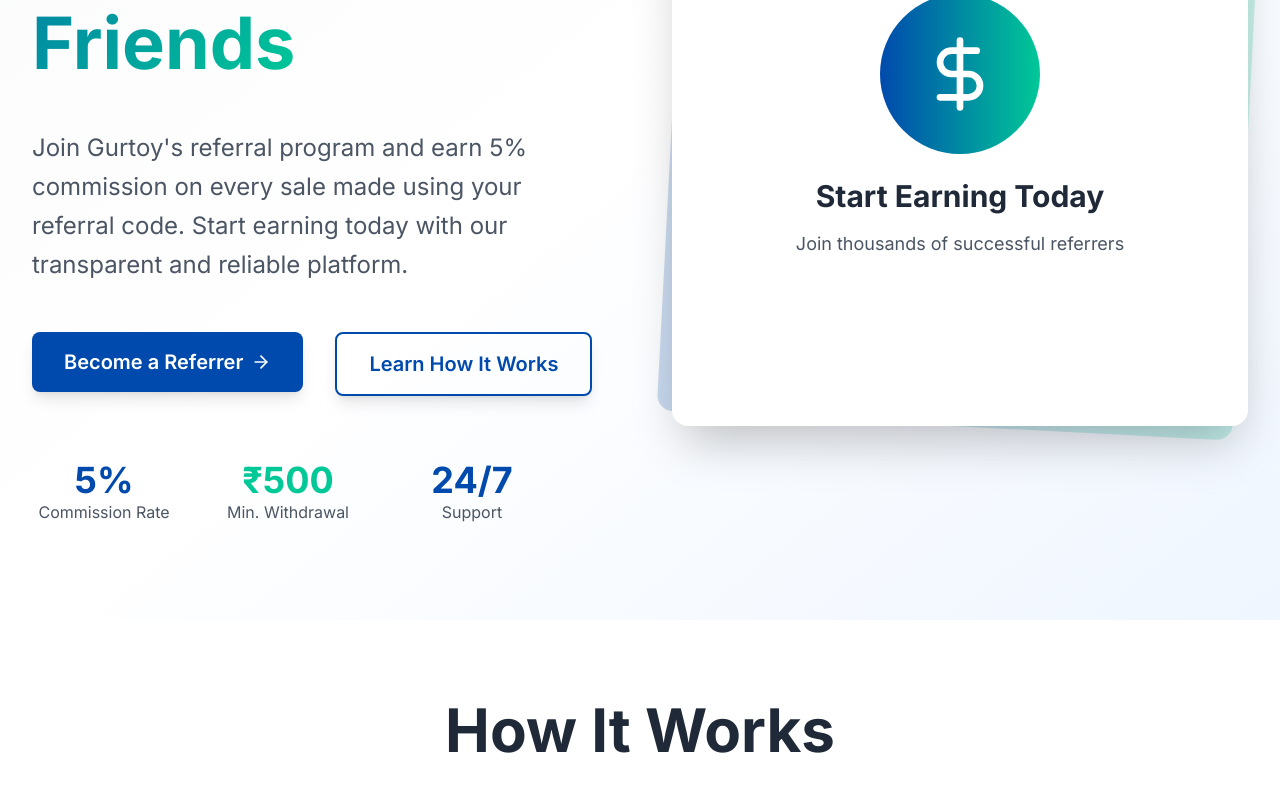
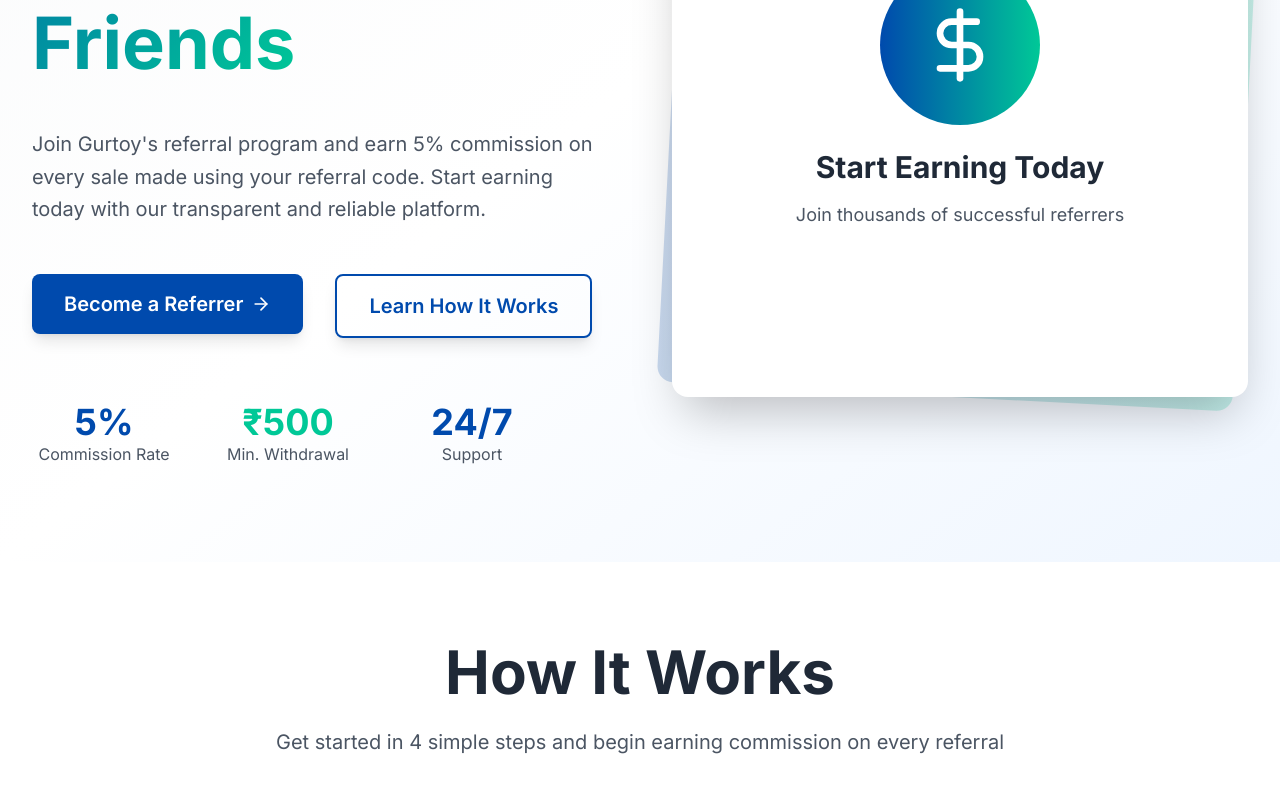
Before and after one commit to rjit1/gurtoy-refer-system-adminpanel, a Next.js app: page / in a window 1280 px wide. Shown: the part 400-1192 px from the top of the page. Built offline with nearby package versions, Linux system fonts and the light colour scheme.

Commit message:
performance

```diff
--- a/app/globals.css
+++ b/app/globals.css
@@ -2,7 +2,7 @@
 @tailwind components;
 @tailwind utilities;
 
-@import url('https://fonts.googleapis.com/css2?family=Inter:wght@400;600;700&display=swap');
+/* Removed external font import to use Next.js font optimization */
 
 @layer base {
   html {
@@ -104,7 +104,8 @@
   }
 
   .responsive-text-body {
-    @apply text-sm xs:text-base sm:text-lg md:text-xl lg:text-2xl;
+    @apply text-base sm:text-lg md:text-xl;
+    font-display: swap;
   }
 
   .responsive-text-small {
--- a/app/layout.tsx
+++ b/app/layout.tsx
@@ -4,7 +4,12 @@
 import ErrorBoundary from '../components/ErrorBoundary'
 import { ToastProvider } from '../components/ui/Toast'
 
-const inter = Inter({ subsets: ['latin'] })
+// Optimize font loading for better performance
+const inter = Inter({
+  subsets: ['latin'],
+  display: 'swap',
+  preload: true
+})
 
 export const viewport: Viewport = {
   width: 'device-width',
@@ -39,6 +44,11 @@
 }) {
   return (
     <html lang="en">
+      <head>
+        {/* Preconnect to Google Fonts to improve loading performance */}
+        <link rel="preconnect" href="https://fonts.googleapis.com" />
+        <link rel="preconnect" href="https://fonts.gstatic.com" crossOrigin="anonymous" />
+      </head>
       <body className={inter.className}>
         <ErrorBoundary>
           <ToastProvider>
--- a/app/page.tsx
+++ b/app/page.tsx
@@ -24,13 +24,15 @@
 import SplashScreen from '../components/SplashScreen'
 
 export default function LandingPage() {
-  const [showSplash, setShowSplash] = useState(true)
+  // Start with splash hidden for better initial load performance
+  const [showSplash, setShowSplash] = useState(false)
 
   useEffect(() => {
     // Check if splash screen has been shown before in this session
     const hasSeenSplash = sessionStorage.getItem('hasSeenSplash')
-    if (hasSeenSplash) {
-      setShowSplash(false)
+    if (!hasSeenSplash) {
+      // Only show splash if it hasn't been seen before
+      setShowSplash(true)
     }
   }, [])
 
@@ -132,35 +134,27 @@
     <div className="min-h-screen">
       <Header />
 
-      {/* Hero Section */}
+      {/* Hero Section - Optimized for performance */}
       <section id="hero" className="pt-20 xs:pt-24 sm:pt-28 lg:pt-32 pb-12 xs:pb-16 sm:pb-20 lg:pb-24 bg-gradient-to-br from-gray-50 via-white to-blue-50 overflow-hidden">
         <div className="container-max">
-          <div className="flex flex-col lg:grid lg:grid-cols-2 lg:gap-12 xl:gap-16 2xl:gap-20 items-center min-h-[60vh] xs:min-h-[65vh] sm:min-h-[70vh] lg:min-h-[85vh]">
+          <div className="flex flex-col lg:grid lg:grid-cols-2 lg:gap-12 xl:gap-16 2xl:gap-20 items-center" style={{minHeight: "60vh"}}>
             <motion.div
               initial={{ opacity: 0, x: -50 }}
               animate={{ opacity: 1, x: 0 }}
               transition={{ duration: 0.8 }}
               className="w-full text-center lg:text-left lg:order-1 py-8 xs:py-12 sm:py-0"
             >
-              <motion.h1
-                className="responsive-text-hero font-bold text-gray-800 mb-4 xs:mb-6 sm:mb-8 lg:mb-10 leading-tight"
-                initial={{ opacity: 0, y: 30 }}
-                animate={{ opacity: 1, y: 0 }}
-                transition={{ duration: 0.8, delay: 0.2 }}
-              >
+              {/* Simplified animation for better performance */}
+              <h1 className="responsive-text-hero font-bold text-gray-800 mb-4 xs:mb-6 sm:mb-8 lg:mb-10 leading-tight animate-fade-in">
                 Earn Commission by{' '}
                 <span className="text-gradient block sm:inline">Referring Friends</span>
-              </motion.h1>
+              </h1>
 
-              <motion.p
-                className="responsive-text-body text-gray-600 mb-6 xs:mb-8 sm:mb-10 lg:mb-12 leading-relaxed max-w-2xl mx-auto lg:mx-0"
-                initial={{ opacity: 0, y: 30 }}
-                animate={{ opacity: 1, y: 0 }}
-                transition={{ duration: 0.8, delay: 0.4 }}
-              >
+              {/* Removed animation for LCP element to improve performance */}
+              <p className="responsive-text-body text-gray-600 mb-6 xs:mb-8 sm:mb-10 lg:mb-12 leading-relaxed max-w-2xl mx-auto lg:mx-0">
                 Join Gurtoy&apos;s referral program and earn 5% commission on every sale made using your referral code.
                 Start earning today with our transparent and reliable platform.
-              </motion.p>
+              </p>
 
               <motion.div
                 className="flex flex-col xs:flex-row gap-3 xs:gap-4 sm:gap-6 lg:gap-8 justify-center lg:justify-start mb-8 xs:mb-10 sm:mb-12 lg:mb-16"
--- a/components/SplashScreen.tsx
+++ b/components/SplashScreen.tsx
@@ -34,10 +34,10 @@
   }, [])
 
   useEffect(() => {
-    // Auto-hide splash screen after 3 seconds
+    // Reduced time to 1.5 seconds for better performance
     const timer = setTimeout(() => {
       onComplete()
-    }, 3000)
+    }, 1500)
 
     return () => clearTimeout(timer)
   }, [onComplete])
--- a/components/layout/Header.tsx
+++ b/components/layout/Header.tsx
@@ -49,6 +49,7 @@
                   fill
                   className="object-contain"
                   priority
+                  sizes="(max-width: 640px) 100px, (max-width: 768px) 120px, (max-width: 1024px) 140px, 160px"
                 />
               </div>
             </Link>
```
